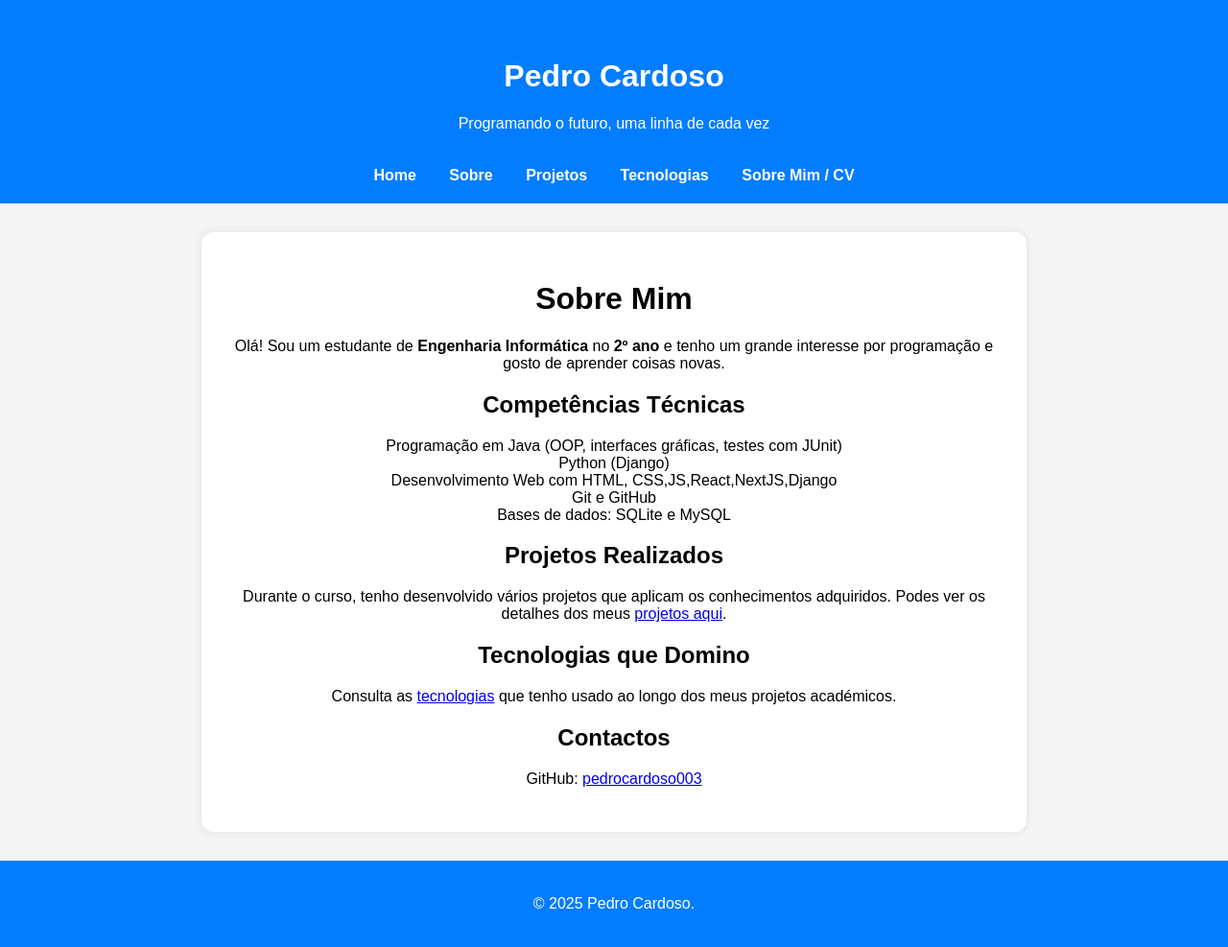
After one commit to pedrocardoso003/ProjetoDjango, a Django app: template portfolio/templates/portfolio/cv.html in a window 1280 px wide. The commit adds this page. Shown: the whole page at 96% size. Run offline with Django 3.2, Linux system fonts and the light colour scheme; the template is opened without the code that fills it, so the values that code supplies are empty.

Commit message:
ficha 6 finished

```diff
--- a/portfolio/templates/portfolio/base.html
+++ b/portfolio/templates/portfolio/base.html
@@ -61,6 +61,7 @@
         <a href="{% url 'portfolio:sobre' %}">Sobre</a>
         <a href="{% url 'portfolio:projetos' %}">Projetos</a>
         <a href="{% url 'portfolio:lista_tecnologias' %}">Tecnologias</a>
+        <a href="{% url 'portfolio:cv' %}">Sobre Mim / CV</a>
     </nav>
 </header>
 
--- /dev/null
+++ b/portfolio/templates/portfolio/cv.html
@@ -0,0 +1,25 @@
+{% extends "portfolio/base.html" %}
+
+{% block content %}
+<div class="container">
+    <h1>Sobre Mim</h1>
+
+    <p>Olá! Sou um estudante de <strong>Engenharia Informática</strong> no <strong>2º ano</strong> e tenho um grande interesse por programação e gosto de aprender coisas novas.</p>
+
+    <h2>Competências Técnicas</h2>
+    <a>Programação em Java (OOP, interfaces gráficas, testes com JUnit)</a><br>
+    <a>Python (Django)</a><br>
+    <a>Desenvolvimento Web com HTML, CSS,JS,React,NextJS,Django</a><br>
+    <a>Git e GitHub</a><br>
+    <a>Bases de dados: SQLite e MySQL</a><br>
+
+    <h2>Projetos Realizados</h2>
+    <p>Durante o curso, tenho desenvolvido vários projetos que aplicam os conhecimentos adquiridos. Podes ver os detalhes dos meus <a href="{% url 'portfolio:projetos' %}">projetos aqui</a>.</p>
+
+    <h2>Tecnologias que Domino</h2>
+    <p>Consulta as <a href="{% url 'portfolio:lista_tecnologias' %}">tecnologias</a> que tenho usado ao longo dos meus projetos académicos.</p>
+
+    <h2>Contactos</h2>
+    <p>GitHub: <a href="https://github.com/pedrocardoso003" target="_blank">pedrocardoso003</a></p>
+</div>
+{% endblock %}
--- a/portfolio/templates/portfolio/sobre.html
+++ b/portfolio/templates/portfolio/sobre.html
@@ -53,6 +53,7 @@
     <a><strong>View:</strong> Processa requisições e seleciona os dados a exibir</a><br>
     <a><strong>Template:</strong> Define como os dados são apresentados ao utilizador</a><br>
     <p>Abaixo está o diagrama ilustrativo da arquitetura da aplicação:</p><br>
+    <img src="{% static 'portfolio/img/arquitetura.png' %}" alt="Diagrama de Arquitetura" class="img-diagrama">
 </div>
 
 <div class="secao">
@@ -78,7 +79,7 @@
 <div class="secao">
     <h2>Repositório no GitHub</h2>
     <p class="github-link">
-        <a href="https://github.com/teu-utilizador/portfolio-django" target="_blank">Ver código no GitHub</a>
+        <a href="https://github.com/pedrocardoso003/ProjetoDjango" target="_blank">Ver código no GitHub</a>
     </p>
 </div>
 {% endblock %}
--- a/portfolio/urls.py
+++ b/portfolio/urls.py
@@ -10,4 +10,5 @@ urlpatterns = [
     path('sobre/', views.sobre_view, name='sobre'),
     path('projetos/', views.projetos_view, name='projetos'),
     path('tecnologias/', views.lista_tecnologias, name='lista_tecnologias'),
+    path('cv/', views.cv_view, name='cv'),
 ]
--- a/portfolio/views.py
+++ b/portfolio/views.py
@@ -21,3 +21,6 @@ def projetos_view(request):
 def lista_tecnologias(request):
     tecnologias = Tecnologia.objects.prefetch_related('projetos')
     return render(request, 'portfolio/tecnologias.html', {'tecnologias': tecnologias})
+
+def cv_view(request):
+    return render(request, 'portfolio/cv.html')
```
Also changed, not shown: portfolio/img/arquitetura.png (added).
